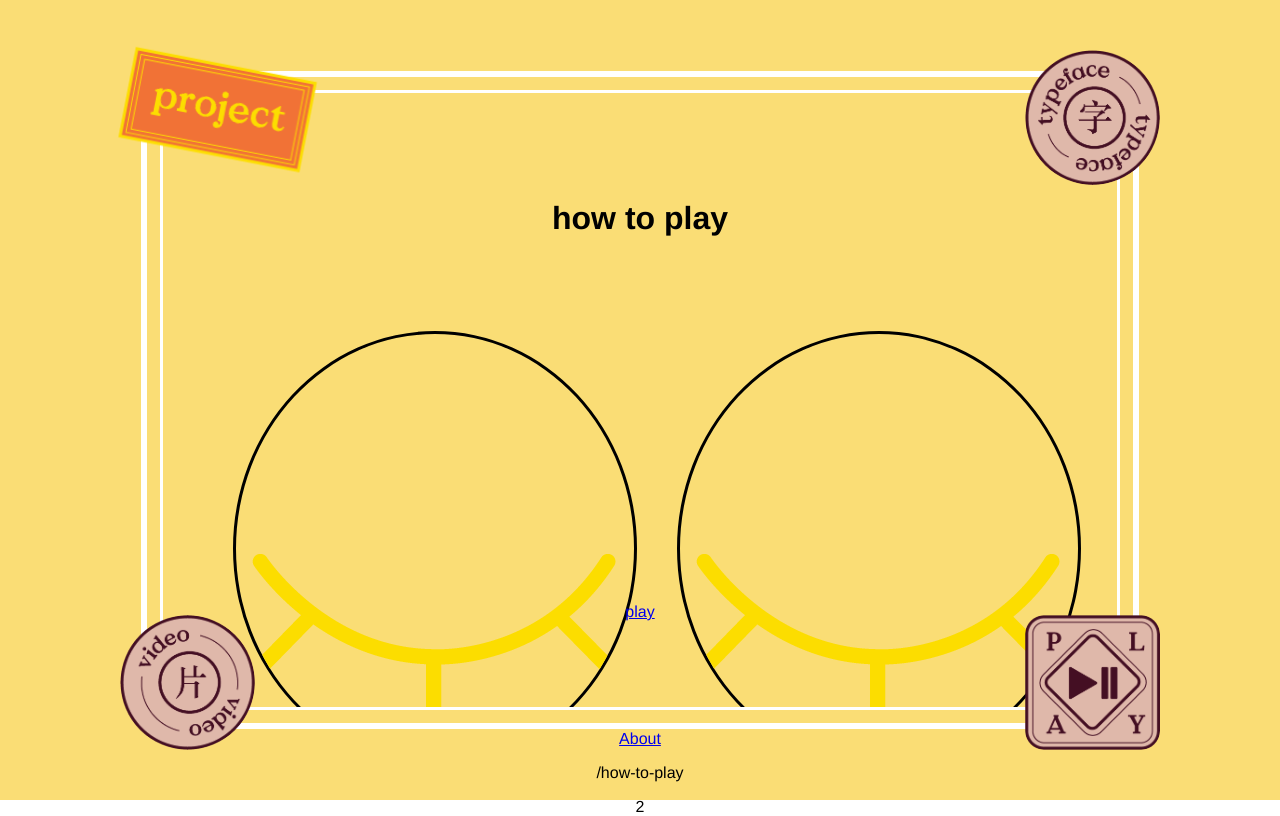
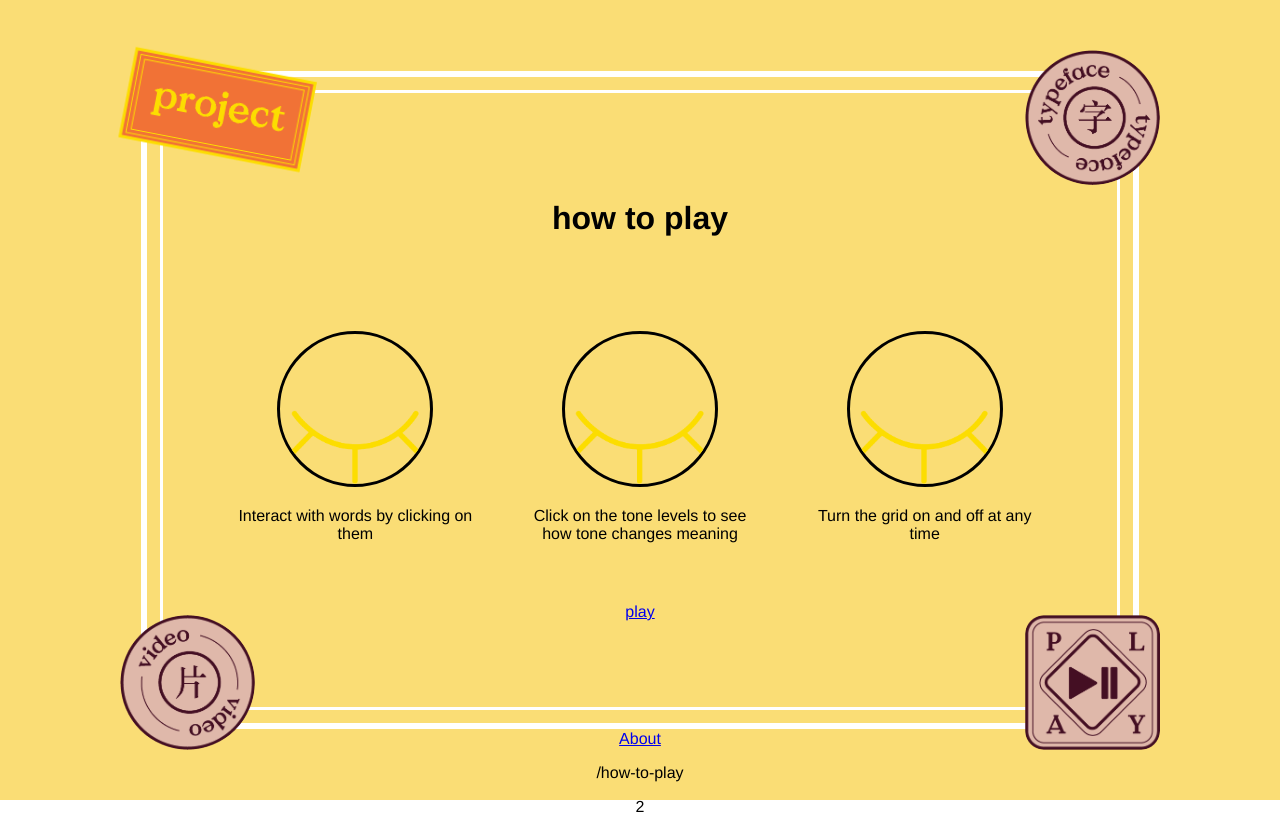
Before and after one commit to timbusuttil/jyut-sans-web, a Vue app: page /#/how-to-play in a window 1280 px wide. Built offline with nearby package versions, Linux system fonts and the light colour scheme.

Commit message:
quick css fix

```diff
--- a/src/views/HowToPlay.vue
+++ b/src/views/HowToPlay.vue
@@ -61,6 +61,8 @@ export default {
 }
 
 .featureImage {
+  width: 150px;
+  height: 150px;
   border: 3px solid black;
   border-radius: 100%;
   object-fit: contain;
```
